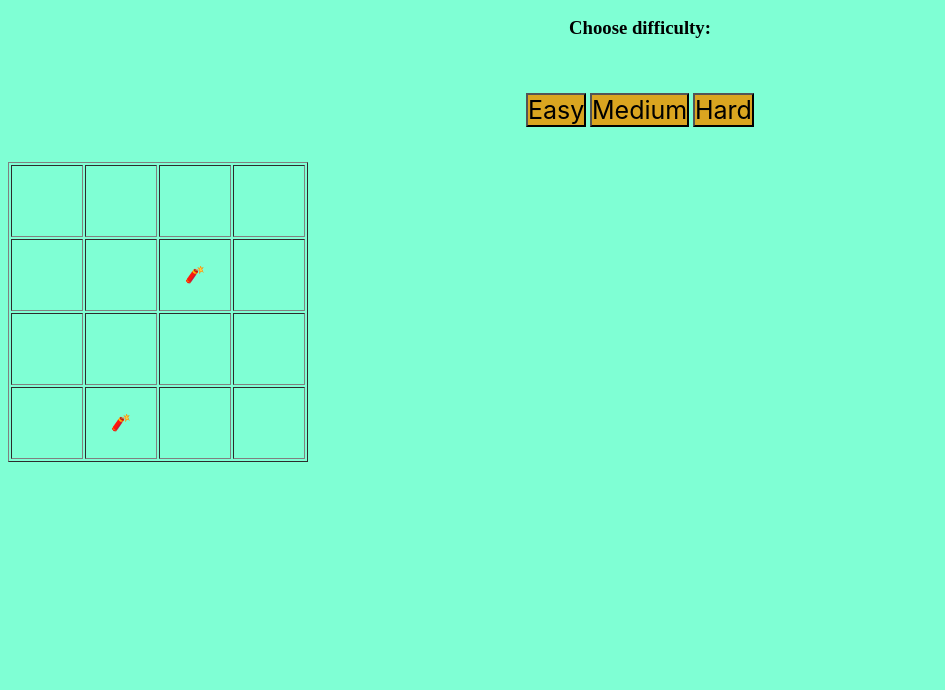
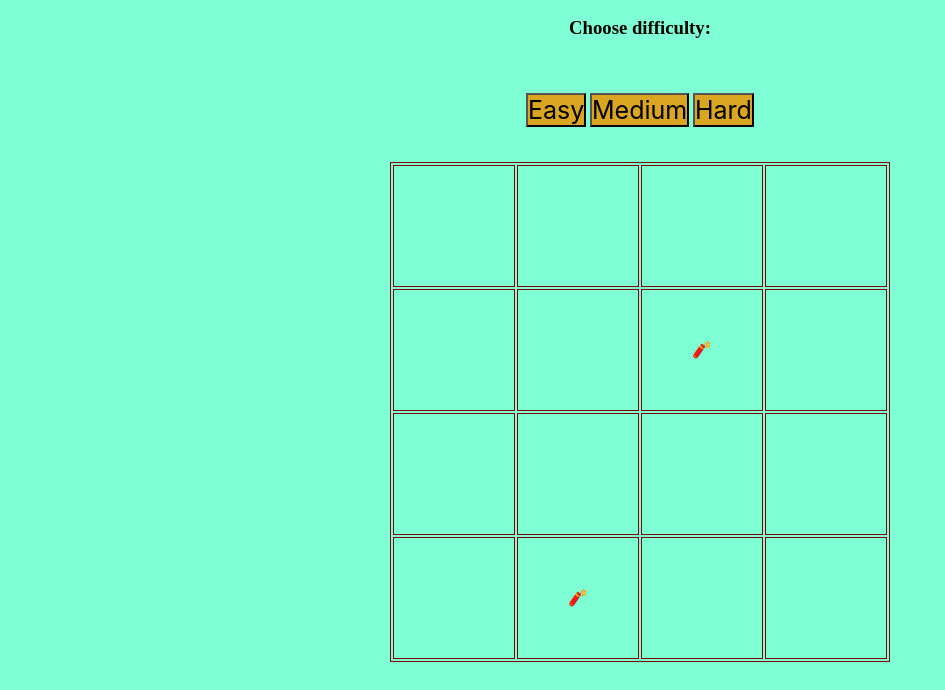
Before and after one commit to Adamadlin/adam-adlin---MineSweeper, a plain HTML site: page index.html in a window 1280 px wide. Shown: the part 110-800 px from the top of the page, without its empty margins (0-945 px from the left). Drawn offline with Linux system fonts and the light colour scheme.

Commit message:
Add files via upload
minesweeper 2

```diff
--- a/css/style.css
+++ b/css/style.css
@@ -1,12 +1,19 @@
 body{ background-color: aquamarine;
 text-align: center;}
 
-table {width: 300px;
-height: 300px;}
-
-
-.cell { width:  50px;
-height: 50px;}
+table{
+  width: 500px;
+  height: 500px;
+  border:1px ridge maroon ;
+  text-align: center;
+  margin: auto;
+}
+.cell {
+  color : red;
+  width: 50px;
+  height:50px;
+  border:1px ridge maroon;
+}
 button {
     /* color: #aaa; */
   background-color: goldenrod;
--- a/index.html
+++ b/index.html
@@ -18,14 +18,13 @@
     <button onclick="difficulty(this)">Easy</button>
     <button onclick="difficulty(this)">Medium</button>
     <button onclick="difficulty(this)">Hard</button>
-
-    <table border="1" cellpadding="10">
-        <tbody class="board"></tbody>
-    </table>
+    <div class="board-container"></div>
+    <!-- <table border="1"    cellpadding="10"> -->
+        <!-- <tbody class="board"></tbody>
+    </table> -->
 
 
     <script src="js/util.js"></script>
     <script src="js/app.js"></script>
 </body>
-<td class=""></td>
 </html>
--- a/js/app.js
+++ b/js/app.js
@@ -81,21 +81,22 @@ function renderBoard(board) {
         strHtml += '<tr>'
         for (var j = 0; j < board[0].length; j++) {
             var cell = board[i][j];
-            var className = 'cell cell-' + i + '-' + j;
+            var cellClass = getClassName({ i: i, j: j })
             if (board[i][j].isMine === true) {
-                strHtml += `<td class="${className}" onclick="cellClicked(this ,${cell.location})"> ${MINE} </td>`
+                strHtml += `<td class= "cell ${cellClass}" onclick="cellClicked(this ,${cell.location})"> ${MINE} </td>`
             } else {
-                strHtml += `<td class="${className}" onclick="cellClicked(this ,${cell.location})"> ${EMPTY} </td>`
+                strHtml += `<td class="cell ${cellClass}" onclick="cellClicked(this ,${cell.location})"> ${EMPTY} </td>`
             }
         }
         strHtml += '</tr>'
     }
+    strHtml += '</tbody></table>'
+    console.log(strHtml)
+
+    var elTbody = document.querySelector('.board-container')
 
 
-
-
-    var elTable = document.querySelector('.board')
-    elTable.innerHTML = strHtml
+    elTbody.innerHTML = strHtml
 }
 
 
@@ -121,3 +122,13 @@ function renderCell(location, value) {
     var elCell = document.querySelector(`.cell cell-${location.i}-${location.j}`);
     elCell.innerText = value;
 }
+
+function getClassName(location) {
+    var cellClass = 'cell-' + location.i + '-' + location.j;
+    return cellClass;
+}
+function getCellCoord(strCellClasss) {
+    var parts = strCellClasss.split('-')
+    var coord = { i: +parts[1], j: +parts[2] };
+    return coord;
+}
```
